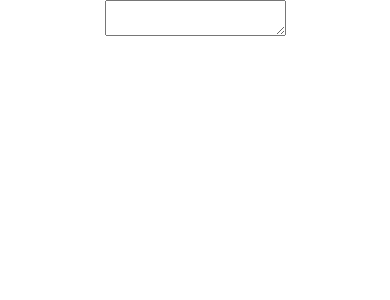
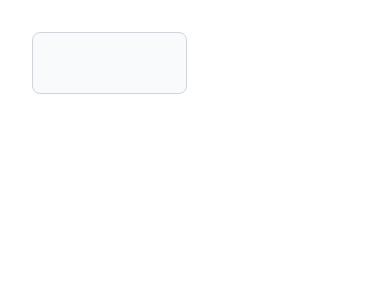
Before and after one commit to fferegrino/tweet-threader, a React (Create React App) app: page / in a window 390 px wide. Shown: the top 300 px of the page. Built offline with nearby package versions, Linux system fonts and the light colour scheme.

Commit message:
Add tailwind

```diff
--- a/package.json
+++ b/package.json
@@ -34,5 +34,8 @@
       "last 1 firefox version",
       "last 1 safari version"
     ]
+  },
+  "devDependencies": {
+    "tailwindcss": "^3.2.7"
   }
 }
--- a/src/App.js
+++ b/src/App.js
@@ -1,59 +1,96 @@
+import { useState } from "react";
+import "./App.css";
 
-import {useState} from 'react';
-import './App.css';
-
-
-
+const hardLimit = 280;
+const softLimit = 240;
+const addCount = true;
 
 function App() {
-  const [message, setMessage] = useState('');
+  const [message, setMessage] = useState("");
 
   const [tweets, setTweets] = useState([]);
 
-  const handleMessageChange = event => {
+  const handleMessageChange = (event) => {
     // 👇️ access textarea value
     setMessage(event.target.value);
-    createThread(event.target.value)
+    createThread(event.target.value);
     // console.log(event.target.value);
   };
-
 
   function createThread(text) {
     // Split by three dashes at the beginning of a line
     const thread = text.split(/^-/gm);
     // Remove empty spaces and new lines from the array
-    const threadClean = thread.filter(item => item.trim() !== '').map(item => item.trim());
+    const threadClean = thread
+      .filter((item) => item.trim() !== "")
+      .map((item) => item.trim());
     // Create an array of objects with an increasing Id  and the text
     const count = threadClean.length;
     const threadObj = threadClean.map((item, index) => {
+      const text = addCount ? `${index + 1}/${count} ${item}` : item;
+      let warningClass = "";
+      if (text.length > hardLimit) {
+        warningClass = "hard-limit";
+      } else if (text.length > softLimit) {
+        warningClass = "soft-limit";
+      }
+
       return {
         id: index,
-        text: `${index+1}/${count} ${item}`
-      }
+        text: text,
+        warningClass: warningClass,
+        length: text.length,
+      };
     });
 
     setTweets(threadObj);
   }
 
   const tweetStyle = {
-    border: '1px solid black',
-    padding: '10px',
-    margin: '10px'
+    border: "1px solid black",
+    padding: "10px",
+    margin: "10px",
   };
 
+  function buildTweetDiv(tweet) {
+    const tStyle = {
+      ...tweetStyle,
+      content: tweet.length,
+      border: `1px solid ${
+        tweet.warningClass === "hard-limit"
+          ? "red"
+          : tweet.warningClass === "soft-limit"
+          ? "orange"
+          : "black"
+      }`,
+    };
+    return (
+      <a
+        href="#"
+        class="flex flex-col items-center bg-white border border-gray-200 rounded-lg shadow md:flex-row md:max-w-xl hover:bg-gray-100"
+      >
+        <div class="object-cover w-full rounded-t-lg h-96 md:h-auto md:w-8 md:rounded-none md:rounded-l-lg">
+          {tweet.length}
+        </div>
+        <div class="flex flex-col justify-between p-4 leading-normal">
+          <p class="mb-3 font-normal">{tweet.text}</p>
+        </div>
+      </a>
+    );
+  }
+
   return (
-    <div className="App">
-      <textarea
-        id="message"
-        name="message"
-        value={message}
-        onChange={handleMessageChange}
-      />
+    <div class="p-8 grid grid-cols-2 gap-4">
       <div>
-        {tweets.map(tweet => (
-          <div style={tweetStyle} key={tweet.id}>{tweet.text}</div>
-        ))}
+        <div class="h-full">
+          <textarea
+            className="block p-2.5 w-full text-sm text-gray-900 bg-gray-50 rounded-lg border border-gray-300 focus:ring-blue-500 focus:border-blue-500 resize-none w-full h-full"
+            value={message}
+            onChange={handleMessageChange}
+          ></textarea>
+        </div>
       </div>
+      <div>{tweets.map((tweet) => buildTweetDiv(tweet))}</div>
     </div>
   );
 }
--- /dev/null
+++ b/tailwind.config.js
@@ -0,0 +1,8 @@
+/** @type {import('tailwindcss').Config} */
+module.exports = {
+  content: ["./src/**/*.{js,jsx,ts,tsx}"],
+  theme: {
+    extend: {},
+  },
+  plugins: [],
+};
```
Also changed, not shown: src/index.css (+7 -3 lines), 1 other file (tests, documents, lock files or other folders).
